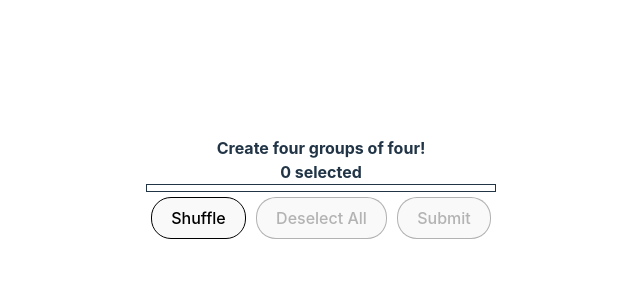
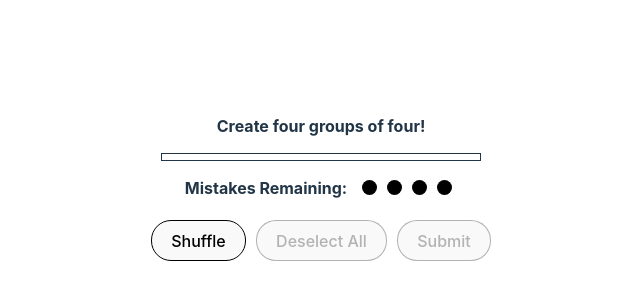
Before and after one commit to bergermd1/connections, a React (Vite) app: page / in a window 1280 px wide. Shown: the part 210-510 px from the top of the page, without its empty margins (319-959 px from the left). Built offline with nearby package versions, Linux system fonts and the light colour scheme.

Commit message:
add mistake tracking, animation on mistake bubbles

```diff
--- a/src/App.css
+++ b/src/App.css
@@ -12,6 +12,7 @@
   display: grid;
   grid-template-columns: 1fr 1fr 1fr 1fr;
   padding: 3px;
+  margin: 15px;
 }
 
 .card {
@@ -25,7 +26,11 @@
   align-items: center;
   background-color: rgb(231, 230, 230);
   cursor: pointer;
+
+  /* animation-name: test; */
 }
+
+
 
 .selected {
   color: white;
@@ -43,9 +48,51 @@
   width: 454px;
   grid-column: 1 / span 4;
   background-color: aqua;
+  display: flex;
+  flex-direction: column;
   justify-content: center;
   align-items: center;
   margin: 6px;
   padding: 3px;
   border-radius: 10px;
 }
+
+.mistakes-container {
+  display: flex;
+  flex-direction: row;
+  justify-content: center;
+  margin: 15px;
+}
+
+.mistake-bubbles-container {
+  display: grid;
+  grid-template-columns: 1fr 1fr 1fr 1fr;
+  justify-content: center;
+  align-items: center;
+  margin-left: 10px;
+  width: 100px;
+}
+
+.mistake-bubble-container {
+  display: flex;
+  justify-content: center;
+  align-items: center;
+}
+
+.mistake-bubble {
+  height: 15px;
+  width: 15px;
+  background-color: black;
+  border-radius: 100%;
+  margin: 0 5px 0 5px;
+  transition: all 1s;
+  padding: 0;
+}
+
+.mistake-bubble-disappear {
+  height: 0px;
+  width: 0px;
+  /* background-color: black;
+  border-radius: 100%;
+  margin: 0 5px 0 5px; */
+}
--- a/src/App.jsx
+++ b/src/App.jsx
@@ -3,12 +3,14 @@ import './App.css'
 import Card from './Card'
 import Button from './Button'
 import FoundCard from './FoundCard'
+import MistakeBubble from './MistakeBubble'
 
 function App() {
   const [answers, setAnswers] = useState([]);
   const [remainingItems, setRemainingItems] = useState([]);
   const [selectedItems, setSelectedItems] = useState([]);
   const [foundAnswers, setFoundAnswers] = useState([]);
+  const [mistakesRemaining, setMistakesRemaining] = useState(4);
 
   useEffect(() => {
     const fetchedAnswers = [
@@ -69,33 +71,50 @@ function App() {
   }
 
   function check() {
+    let correct = false;
     answers.forEach(answer => {
       if (selectedItems.every(item => answer.items.includes(item))) {
         // alert('yes!')
         setFoundAnswers([...foundAnswers, ...answers.filter(mapAnswer => mapAnswer.connection === answer.connection)]);
         setRemainingItems(remainingItems.filter(remainingItem => !selectedItems.includes(remainingItem)))
         deselectItems();
+        correct = true;
       }
     })
-    // alert('no!')
-    // return false;
+    if (!correct) {
+      const lastBubble = document.querySelector(`.mistake-bubbles-container div:nth-child(${mistakesRemaining}) > div`);
+      lastBubble.className = 'mistake-bubble mistake-bubble-disappear'
+      setMistakesRemaining(mistakesRemaining - 1);/////
+    }
+  }
+
+  function getMistakeBubbles() {
+    let bubbles = [];
+    for (let i = 0; i < 4; i++) {
+      bubbles.push(<MistakeBubble></MistakeBubble>)
+    }
+    return (
+      bubbles
+    )
   }
 
   return (
     <>
       <div>
         <div>Create four groups of four!</div>
-        <div>{selectedItems.length} selected</div>
+        {/* <div>{selectedItems.length} selected</div> */}
         <div className='board'>
           {console.log(foundAnswers)}
           {foundAnswers.map(answer => {
-            console.log(answer);
-
             return <FoundCard key={answer.connection} answer={answer}/>
           })}
           {remainingItems.map(item => {
             return <Card key={item} selectedItems={selectedItems} setSelectedItems={setSelectedItems} item={item}/>
           })}
+        </div>
+        <div className='mistakes-container'>
+          <div>Mistakes Remaining:</div>
+          <div className='mistake-bubbles-container'>{getMistakeBubbles()}</div>
         </div>
         <Button text={'Shuffle'} handleClick={shuffle}/>
         <Button text={'Deselect All'} handleClick={deselectItems} disabled={selectedItems.length === 0}/>
--- a/src/FoundCard.jsx
+++ b/src/FoundCard.jsx
@@ -6,9 +6,8 @@ export default function FoundCard({answer}) {
     answerString = answerString.slice(0, answerString.length - 2);
     return (
         <div className="found-card">
-            {answer.connection}
-            <br />
-            {answerString}
+            <div>{answer.connection}</div>
+            <div>{answerString}</div>
         </div>
     )
 }
--- /dev/null
+++ b/src/MistakeBubble.jsx
@@ -0,0 +1,7 @@
+export default function MistakeBubble() {
+    return (
+        <div className="mistake-bubble-container">
+            <div className="mistake-bubble"></div>
+        </div>
+    )
+}
```
Also changed, not shown: notes.txt (added).
